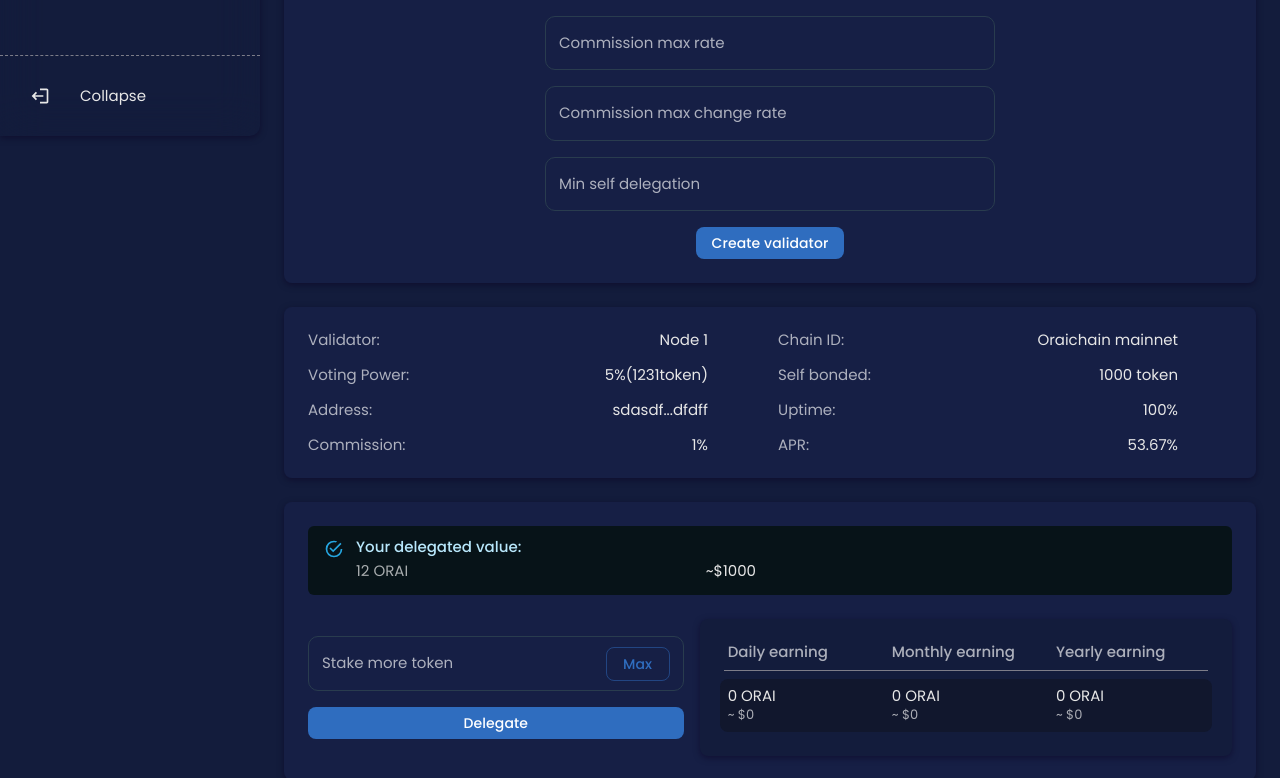
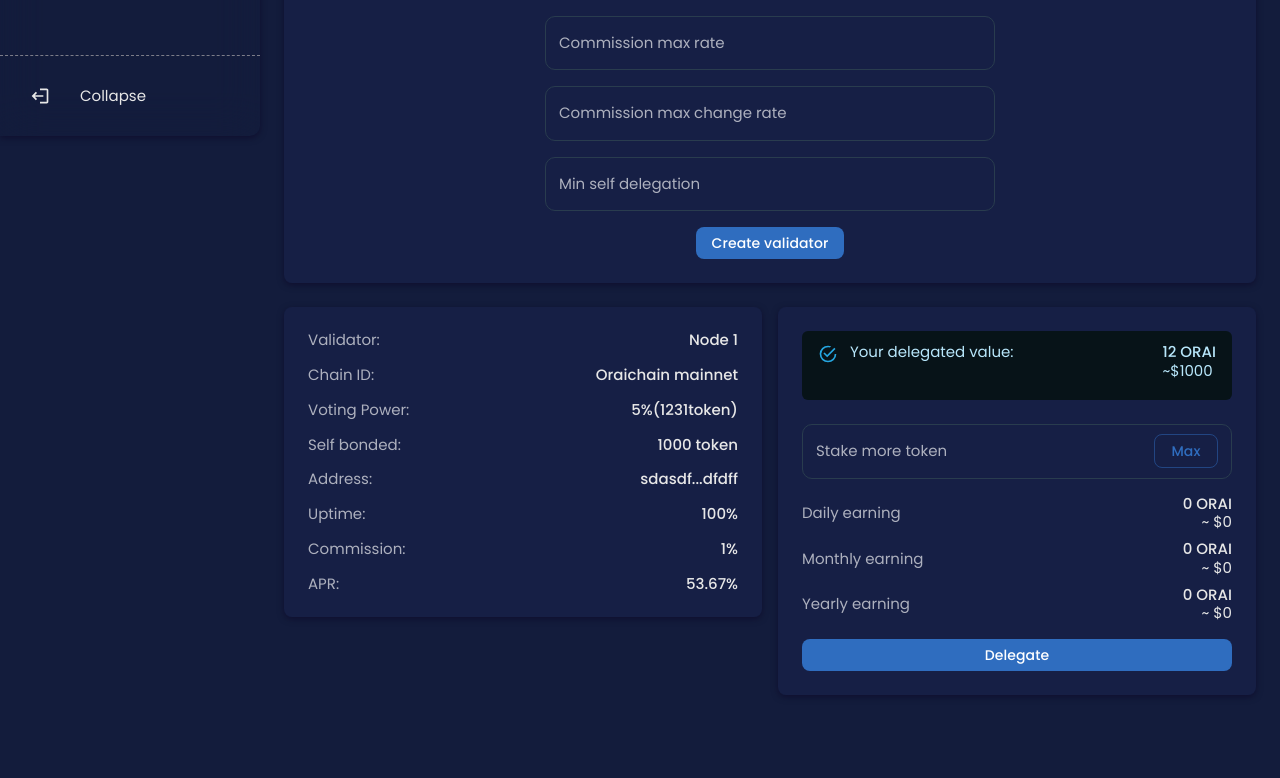
Before and after one commit to Mhieu14/frontend_saas_cosmos, a React (Create React App) app: page /projects/1/1 in a window 1280 px wide. Shown: the part 664-1442 px from the top of the page. After the commit the page ends 1383 px from the top, so only its background shows below. Built offline with nearby package versions, Linux system fonts and the light colour scheme; no server answers.

Commit message:
update ui

```diff
--- a/src/views/Projects/DetailProject/DetailNode/Delegate/Delegate.tsx
+++ b/src/views/Projects/DetailProject/DetailNode/Delegate/Delegate.tsx
@@ -6,11 +6,11 @@ import { TableRow } from 'src/common/Table/TableRow';
 
 function LineData({ title, value }: { title: string; value: string }) {
     return (
-        <Box sx={{ display: 'flex', justifyContent: 'space-between', alignItems: 'center', maxWidth: '400px' }}>
+        <Box sx={{ display: 'flex', justifyContent: 'space-between', alignItems: 'center' }}>
             <Typography variant="body1" color="text.secondary">
                 {title}
             </Typography>
-            <Typography variant="body1" color="text.primary">
+            <Typography variant="body1" color="text.primary" sx={{ fontWeight: 500 }}>
                 {value}
             </Typography>
         </Box>
@@ -19,43 +19,54 @@ function LineData({ title, value }: { title: string; value: string }) {
 
 export default function Delegate() {
     return (
-        <>
+        <Box>
+            <Grid container spacing={2}>
+                <Grid item xs={12} sm={6}>
                     <BoxWrapper sx={{ bgcolor: 'background.paper', mt: 3, boxShadow: 3 }}>
                         <Grid container spacing={2}>
-                    <Grid item xs={12} xsm={6}>
+                            <Grid item xs={12}>
                                 <LineData title="Validator:" value="Node 1" />
                             </Grid>
-                    <Grid item xs={12} xsm={6}>
+                            <Grid item xs={12}>
                                 <LineData title="Chain ID:" value="Oraichain mainnet" />
                             </Grid>
-                    <Grid item xs={12} xsm={6}>
+                            <Grid item xs={12}>
                                 <LineData title="Voting Power:" value="5%(1231token)" />
                             </Grid>
-                    <Grid item xs={12} xsm={6}>
+                            <Grid item xs={12}>
                                 <LineData title="Self bonded:" value="1000 token" />
                             </Grid>
-                    <Grid item xs={12} xsm={6}>
+                            <Grid item xs={12}>
                                 <LineData title="Address:" value="sdasdf...dfdff" />
                             </Grid>
-                    <Grid item xs={12} xsm={6}>
+                            <Grid item xs={12}>
                                 <LineData title="Uptime:" value="100%" />
                             </Grid>
-                    <Grid item xs={12} xsm={6}>
+                            <Grid item xs={12}>
                                 <LineData title="Commission:" value="1%" />
                             </Grid>
-                    <Grid item xs={12} xsm={6}>
+                            <Grid item xs={12}>
                                 <LineData title="APR:" value="53.67%" />
                             </Grid>
                         </Grid>
                     </BoxWrapper>
+                </Grid>
+                <Grid item xs={12} sm={6}>
                     <BoxWrapper sx={{ bgcolor: 'background.paper', mt: 3, boxShadow: 3 }}>
                         <Alert severity="success" color="info">
-                    <AlertTitle>Your delegated value:</AlertTitle>
-                    <LineData title="12 ORAI" value="~$1000"></LineData>
+                            <AlertTitle>
+                                <Box sx={{ display: 'flex', justifyContent: 'space-between' }}>
+                                    <Typography>Your delegated value:</Typography>
+                                    <Box>
+                                        <Typography sx={{ fontWeight: 500 }}>12 ORAI</Typography>
+                                        <Typography>~$1000</Typography>
+                                    </Box>
+                                </Box>
+                            </AlertTitle>
                         </Alert>
                         <Box sx={{ mt: 3 }}>
                             <Grid container spacing={2}>
-                        <Grid item xs={12} md={5} sx={{ display: 'flex', flexDirection: 'column', justifyContent: 'center' }}>
+                                <Grid item xs={12} sx={{ display: 'flex', flexDirection: 'column', justifyContent: 'center' }}>
                                     <FormControl fullWidth variant="outlined">
                                         <InputLabel htmlFor="input-stake-more">Stake more token</InputLabel>
                                         <OutlinedInput
@@ -68,55 +79,58 @@ export default function Delegate() {
                                             label="Stake more token"
                                         />
                                     </FormControl>
-                            <Button variant="contained" fullWidth sx={{ mt: 2 }}>
-                                Delegate
-                            </Button>
                                 </Grid>
-                        <Grid item xs={12} md={7}>
-                            <Table sx={{ bgcolor: 'background.default' }}>
-                                <TableHeader spacing={1}>
-                                    <Grid item xs={4}>
+                                <Grid item xs={12}>
+                                    <Box sx={{ display: 'flex', justifyContent: 'space-between', alignItems: 'center' }}>
+                                        <Typography variant="body1" color="text.secondary">
                                             Daily earning
-                                    </Grid>
-                                    <Grid item xs={4}>
-                                        Monthly earning
-                                    </Grid>
-                                    <Grid item xs={4}>
-                                        Yearly earning
-                                    </Grid>
-                                </TableHeader>
-                                <Divider sx={{ mt: 1, mb: 2 }} />
-                                <TableRow spacing={1}>
-                                    <Grid item xs={4}>
+                                        </Typography>
                                         <Box>
-                                            <Typography variant="body1">0 ORAI</Typography>
-                                            <Typography variant="body3" color={'text.secondary'}>
+                                            <Typography variant="body1" color="text.primary" sx={{ fontWeight: 500, textAlign: 'right' }}>
+                                                0 ORAI
+                                            </Typography>
+                                            <Typography variant="body1" color="text.primary" sx={{ textAlign: 'right' }}>
                                                 ~ $0
                                             </Typography>
                                         </Box>
-                                    </Grid>
-                                    <Grid item xs={4}>
+                                    </Box>
+                                    <Box sx={{ display: 'flex', justifyContent: 'space-between', alignItems: 'center', mt: 1 }}>
+                                        <Typography variant="body1" color="text.secondary">
+                                            Monthly earning
+                                        </Typography>
                                         <Box>
-                                            <Typography variant="body1">0 ORAI</Typography>
-                                            <Typography variant="body3" color={'text.secondary'}>
+                                            <Typography variant="body1" color="text.primary" sx={{ fontWeight: 500, textAlign: 'right' }}>
+                                                0 ORAI
+                                            </Typography>
+                                            <Typography variant="body1" color="text.primary" sx={{ textAlign: 'right' }}>
                                                 ~ $0
                                             </Typography>
                                         </Box>
-                                    </Grid>
-                                    <Grid item xs={4}>
+                                    </Box>
+                                    <Box sx={{ display: 'flex', justifyContent: 'space-between', alignItems: 'center', mt: 1 }}>
+                                        <Typography variant="body1" color="text.secondary">
+                                            Yearly earning
+                                        </Typography>
                                         <Box>
-                                            <Typography variant="body1">0 ORAI</Typography>
-                                            <Typography variant="body3" color={'text.secondary'}>
+                                            <Typography variant="body1" color="text.primary" sx={{ fontWeight: 500, textAlign: 'right' }}>
+                                                0 ORAI
+                                            </Typography>
+                                            <Typography variant="body1" color="text.primary" sx={{ textAlign: 'right' }}>
                                                 ~ $0
                                             </Typography>
                                         </Box>
+                                    </Box>
                                 </Grid>
-                                </TableRow>
-                            </Table>
+                                <Grid item xs={12}>
+                                    <Button variant="contained" fullWidth>
+                                        Delegate
+                                    </Button>
                                 </Grid>
                             </Grid>
                         </Box>
                     </BoxWrapper>
-        </>
+                </Grid>
+            </Grid>
+        </Box>
     );
 }
```
Lines whose indentation alone changed are shown as unchanged.
